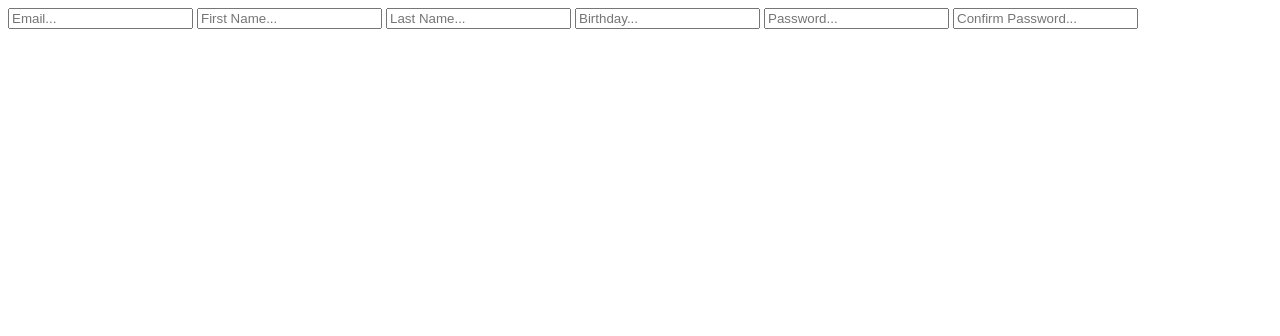
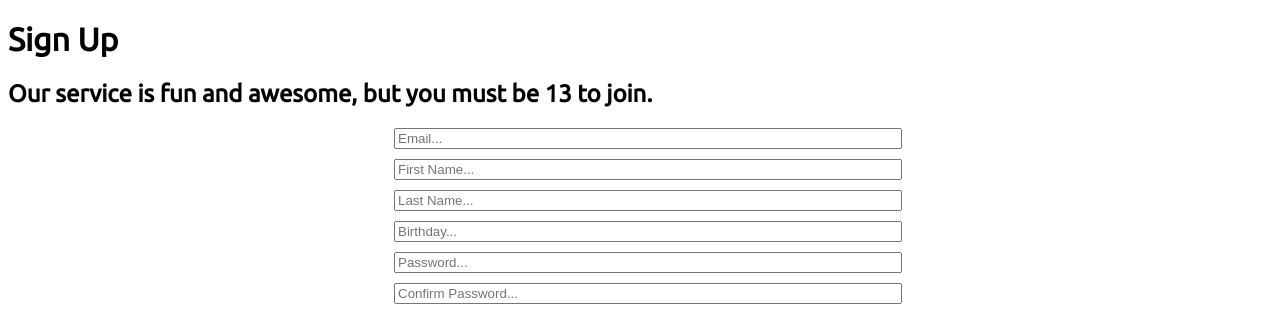
Before and after one commit to CJosephPollock/teamChallengeGroup1, a plain HTML site: page index.html in a window 1280 px wide. Drawn offline with nearby package versions, Linux system fonts and the light colour scheme.

Commit message:
added small style changes

```diff
--- a/css/main.css
+++ b/css/main.css
@@ -0,0 +1,20 @@
+@import url(https://fonts.googleapis.com/css?family=Ubuntu);
+
+
+body {
+	font-family: 'Ubuntu', sans-serif;
+	width: 100%;
+
+}
+
+form {
+	width: 100%;
+	text-align: center;
+}
+
+form input {
+	margin: 10px auto;
+	display: block;
+	width: 80%;
+	max-width: 500px;
+}
--- a/index.html
+++ b/index.html
@@ -10,6 +10,8 @@
     <script src="js/app.js"></script>
 
 <body ng-controller="formCtrl">
+	<h1>Sign Up</h1>
+	<h2>Our service is fun and awesome, but you must be 13 to join.</h2>
 
 <form>
 	<input type="text" ng-model="email" name="email" placeholder="Email...">
```
